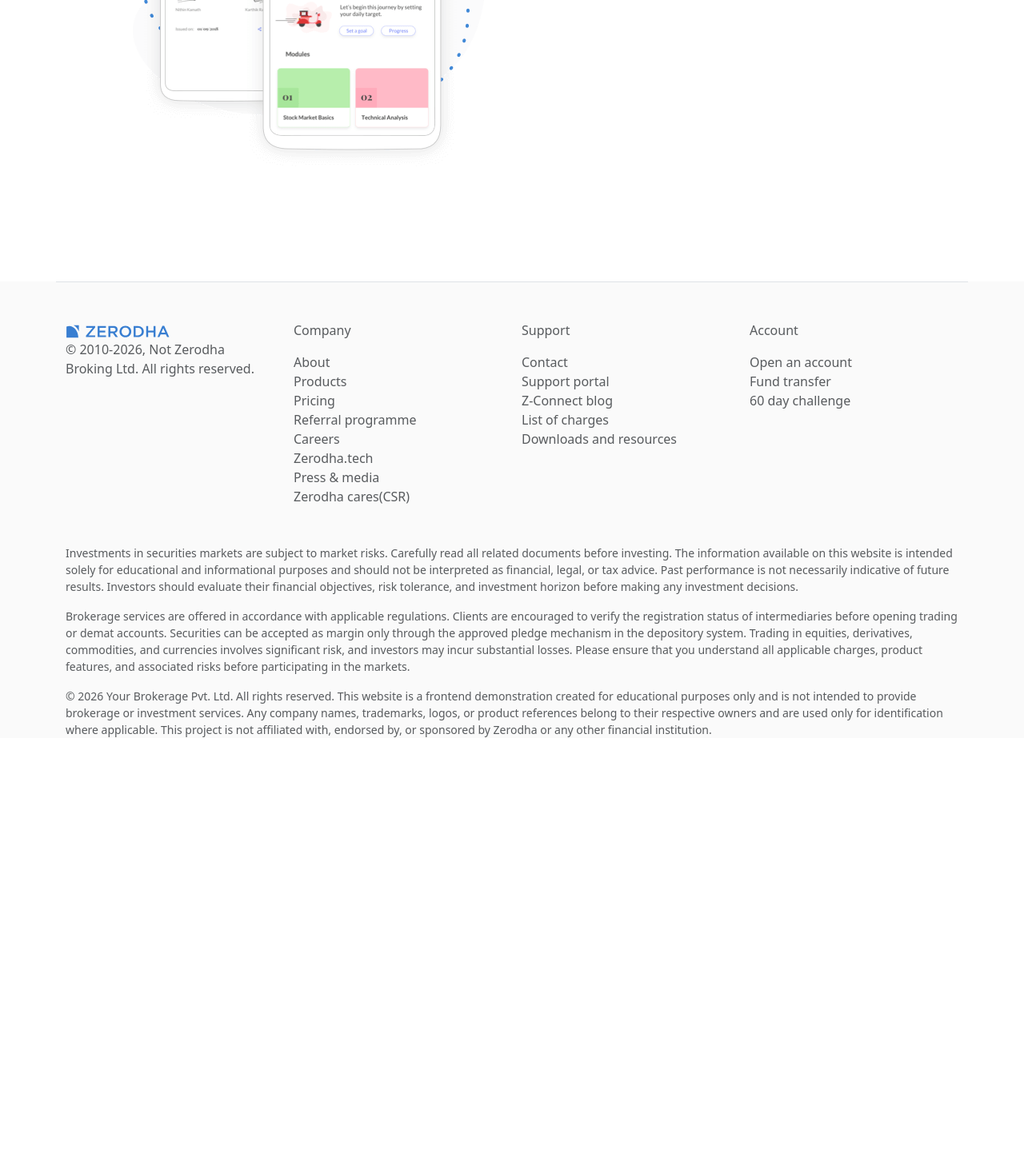
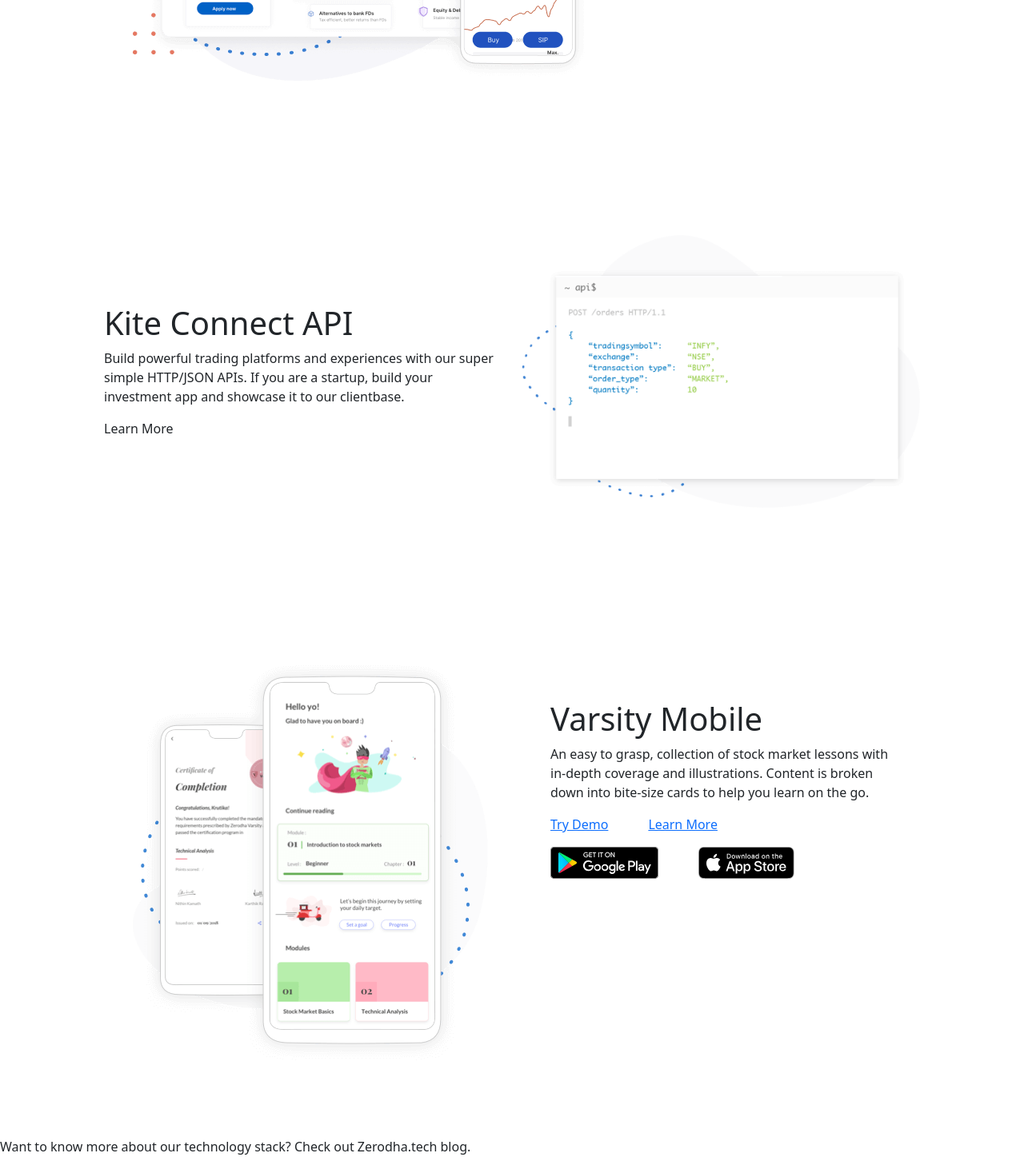
Before and after one commit to joel1701/Stock-Broker-Platform, a React (Vite) app in the folder frontend/zerodha/: page /product in a window 1280 px wide. Shown: the part 2026-3493 px from the top of the page at 80% size. Before the commit the page ends 2965 px from the top, so only its background shows below. Built offline with nearby package versions, Linux system fonts and the light colour scheme.

Commit message:
making changes

```diff
--- a/frontend/zerodha/src/landing_page/products/ProductPage.jsx
+++ b/frontend/zerodha/src/landing_page/products/ProductPage.jsx
@@ -2,6 +2,7 @@
 import Hero from './Hero'
 import LeftImage from './LeftImage'
 import RightImage from './RightImage'
+import Universe from './Universe'
 
 function ProductPage() {
   return (
@@ -11,17 +12,23 @@
       tryDemo="" learnMore=""
       googleplay="" appstore="" />
 
-      <RightImage />
+      <RightImage  imgURL="media/console.png" pdtname="Console" pdtdesc="The central dashboard for your Zerodha account. Gain insights into your trades and investments with in-depth reports and visualisations." />
 
       <LeftImage imgURL="media/coin.png" pdtname="Coin" pdtdesc="Buy direct mutual funds online, commission-free, delivered directly to your Demat account. Enjoy the investment experience on your Android and iOS devices."
       tryDemo="" learnMore=""
       googleplay="" appstore="" />
 
-      <RightImage />
+      <RightImage imgURL="media/kiteconnect.png" pdtname="Kite Connect API" pdtdesc="Build powerful trading platforms and experiences with our super simple HTTP/JSON APIs. If you are a startup, build your investment app and showcase it to our clientbase."/>
 
       <LeftImage imgURL="media/varsity.png" pdtname="Varsity Mobile" pdtdesc="An easy to grasp, collection of stock market lessons with in-depth coverage and illustrations. Content is broken down into bite-size cards to help you learn on the go."
       tryDemo="" learnMore=""
       googleplay="" appstore="" />
+
+      <p>
+        Want to know more about our technology stack? Check out Zerodha.tech blog.
+      </p>
+
+      <Universe />
 
     </div>
   )
--- a/frontend/zerodha/src/landing_page/products/RightImage.jsx
+++ b/frontend/zerodha/src/landing_page/products/RightImage.jsx
@@ -1,11 +1,23 @@
-import React from 'react'
+import React from "react";
 
-function RightImage() {
+function RightImage({ imgURL, pdtname, pdtdesc, learnMore }) {
   return (
-    <div>
+    <div className="container mt-5">
+      <div className="row align-items-center p-5">
 
+        <div className="col-md-6">
+          <h1>{pdtname}</h1>
+          <p>{pdtdesc}</p>
+          <a href={learnMore}>Learn More</a>
+        </div>
+
+        <div className="col-md-6 text-end">
+          <img src={imgURL} alt={pdtname} className="img-fluid" />
+        </div>
+
+      </div>
     </div>
-  )
+  );
 }
 
-export default RightImage
+export default RightImage;
--- a/frontend/zerodha/src/landing_page/products/Universe.jsx
+++ b/frontend/zerodha/src/landing_page/products/Universe.jsx
@@ -0,0 +1,11 @@
+import React from 'react'
+
+function Universe() {
+  return (
+    <div>
+
+    </div>
+  )
+}
+
+export default Universe
```
